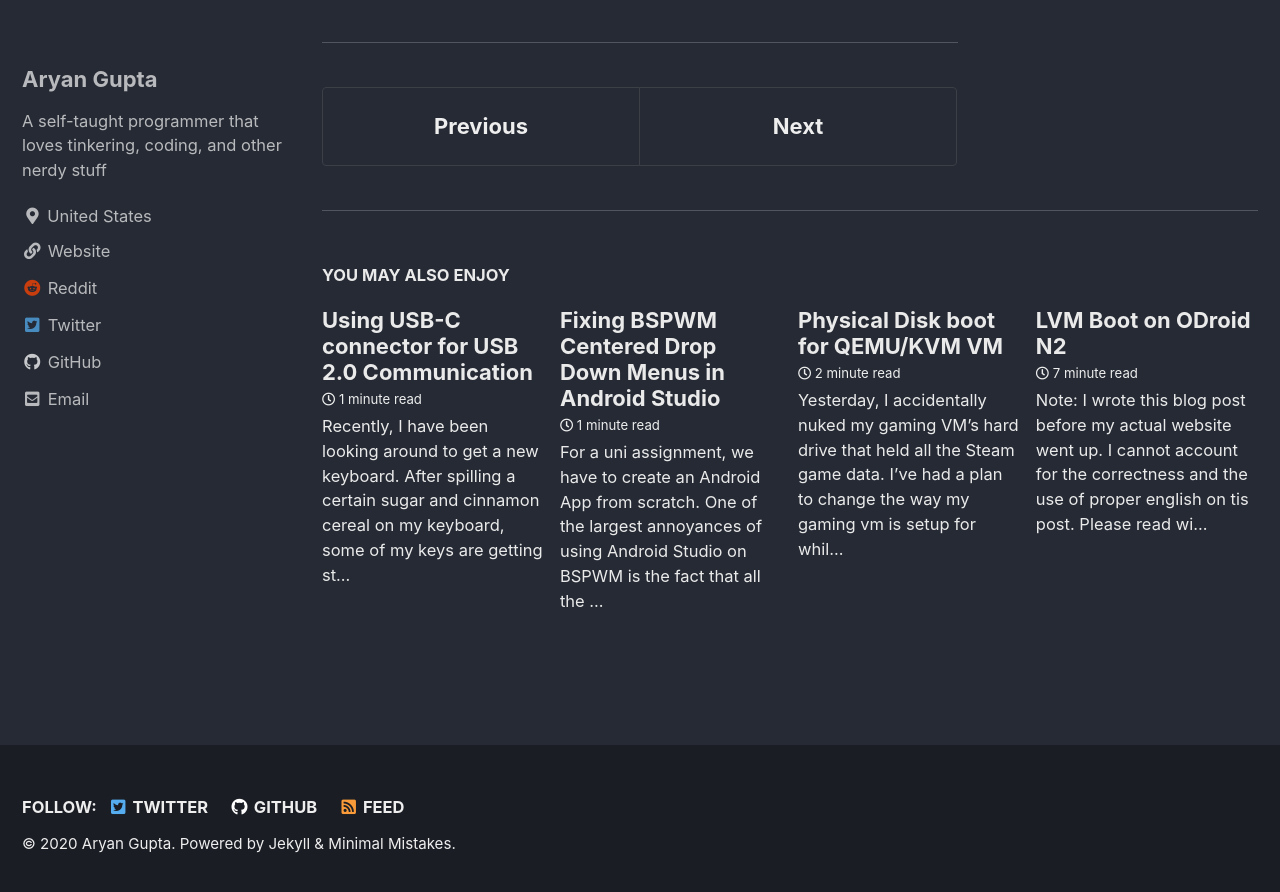
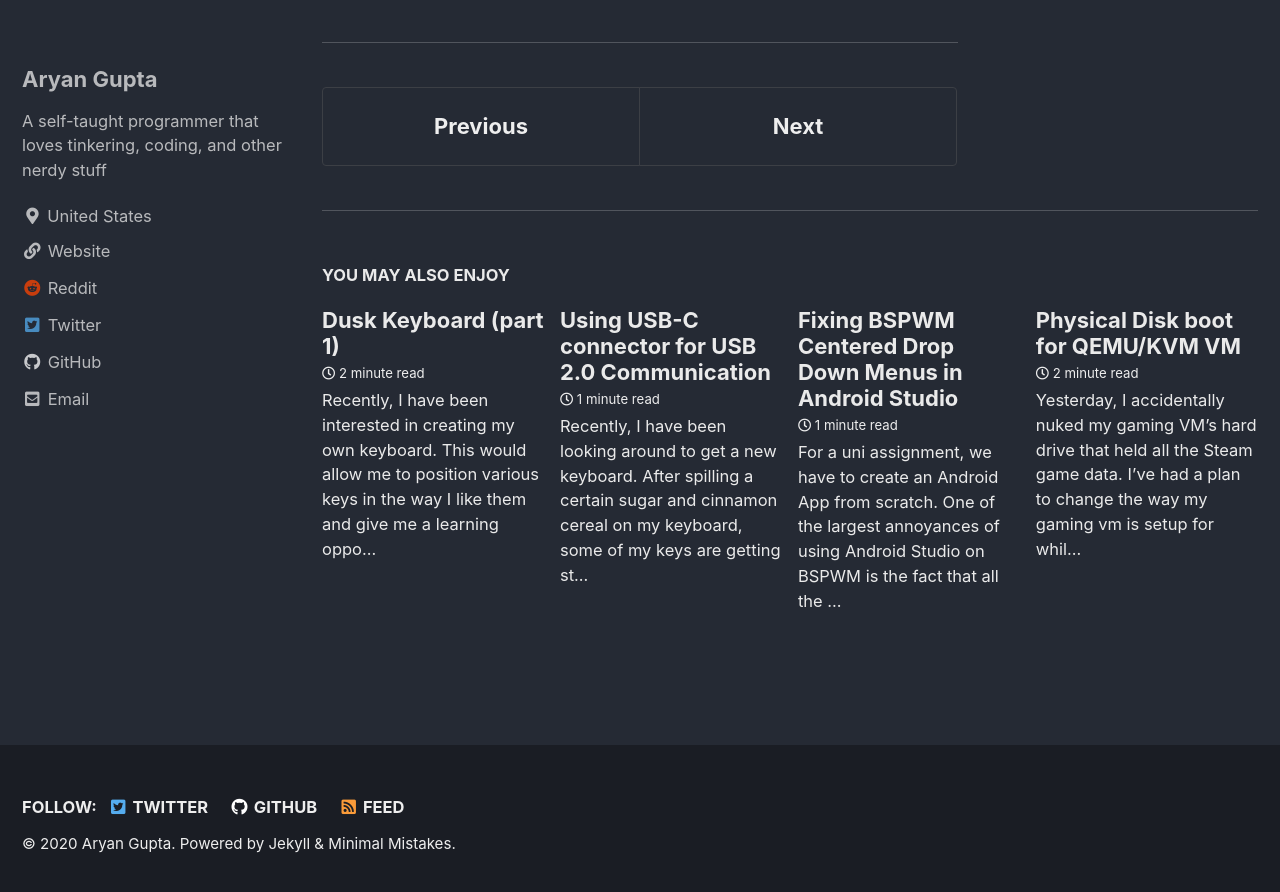
Before and after one commit to aryan-gupta/aryan-gupta.github.io, a Jekyll site: the page built from _posts/2019-05-29-ssh-alias-diff-networks.md, in a window 1280 px wide and 900 px high, scrolled down 2000 px. Shown: the top 892 px of the window. Built offline with Jekyll 4.4.1, drawn with Linux system fonts in a browser that asks for light colours; cached includes are drawn as plain includes; some of the changed lines change nothing that is shown.

Commit message:
Add Dusk Keyboard part 1

```diff
--- a/_data/navigation.yml
+++ b/_data/navigation.yml
@@ -10,3 +10,9 @@ main:
   #   url: /collection-archive/
   # - title: "Sitemap"
   #   url: /sitemap/
+
+disk-keyboard-part-nav:
+  - title:
+    children:
+      - title: "Part 1"
+        url: ./dusk-keyboard-part-1/
--- /dev/null
+++ b/_posts/2020-11-09-dusk-keyboard-part-1.md
@@ -0,0 +1,55 @@
+---
+title: Dusk Keyboard (part 1)
+tags:
+  - keyboard
+  - mechanical keyboard
+  - diy keyboard
+  - macropad
+  - diy
+sidebar:
+  title: Parts
+  nav: disk-keyboard-part-nav
+---
+
+Recently, I have been interested in creating my own keyboard. This would allow me to position various keys in the way I like them and give me a learning opportunity for circuit design, KiCAD, and the like.
+
+The design that really got me hooked was the [Sofle Keyboard](https://josefadamcik.github.io/SofleKeyboard/). I really liked the ergonomics of a split keyboard design, the OLED panel for simple data, and the potentiometer.
+
+![Sofle Keyboard](https://josefadamcik.github.io/SofleKeyboard/images/sofle_keyboard.jpg)
+
+
+I saw this design from a [Reddit post](https://www.reddit.com/r/MechanicalKeyboards/comments/j2tv4u/hello_lads_im_back_with_an_update_on_my/) by [u/apprecihate](https://www.reddit.com/user/apprecihate/) and fell in love.
+
+<div style="background-color:white;">
+<blockquote class="reddit-card"><a href="https://www.reddit.com/r/MechanicalKeyboards/comments/j2tv4u/hello_lads_im_back_with_an_update_on_my/">Hello lads, I’m back with an update on my Cyberpunk2077 inspired build.</a> from <a href="http://www.reddit.com/r/MechanicalKeyboards">r/MechanicalKeyboards</a></blockquote>
+<script async src="//embed.redditmedia.com/widgets/platform.js" charset="UTF-8"></script>
+</div>
+
+Since then, I have been doing research on designing a custom keyboard and found some more interesting designs to reference. This design is called the [ErgoDash](https://github.com/omkbd/ErgoDash) and really like the key placement for the `ctrl` and `alt` keys.
+
+![ErgoDash Keyboard](https://raw.githubusercontent.com/omkbd/picture/master/Ergodash.jpg)
+
+More keyboard designs can be found [here](https://awesomeopensource.com/project/help-14/mechanical-keyboard).
+
+### My design
+Even though I really liked these two they each had one thing or another that I did not like. For the Sofle Keyboard, I really disliked that the `ctrl` and `alt` keys were unaccessible from my pinky in the usual location. And with the ErgoDash, I did not like that it did not have the OLED panel and the rotary encoder button. After giving it some thought, I came up with a set of requirements that I would like my new keyboard to have. I also decided to call my new keyboard **Dusk Keyboard** because I wanted to have a purple color scheme (If its not very apparent, purple is my favorite color). Also will name the respective macropad: **Dusk Macropad**. Since a macropad/numpad is simply a Ten-key "keyboard" I will refer to it interchangeably depending on the context.
+
+#### Dusk Keyboard
+ - `ctrl`, `alt` key must be in the pinky cluster
+ - No `caps` key. Replace with `esc` key
+ - `win`/`super` key must be be in the thumb cluster
+ - Contain rotary dial for analog control
+   - Can be reassigned in software to volume, etc
+ - 3 layers
+ - OLED Panel
+ - Must contain all the keys in a TKL (Ten-key less) keyboard
+   - Design a separate macropad/numpad
+  - Cherry MX keys
+    - Must be hot-swappable
+  - Must look aesthetic (dusk/purple color scheme)
+  - Use [QMK](https://qmk.fm/#/)
+    - Too much of a hassle to write custom firmware
+
+And with that, I will be posting follow up posts about the development of this keyboard and macropad. I will be posting a final post once everything is finished and working as a one stop read all guide to the design.
+
+The other parts to this series can be found on the left sidebar
```
